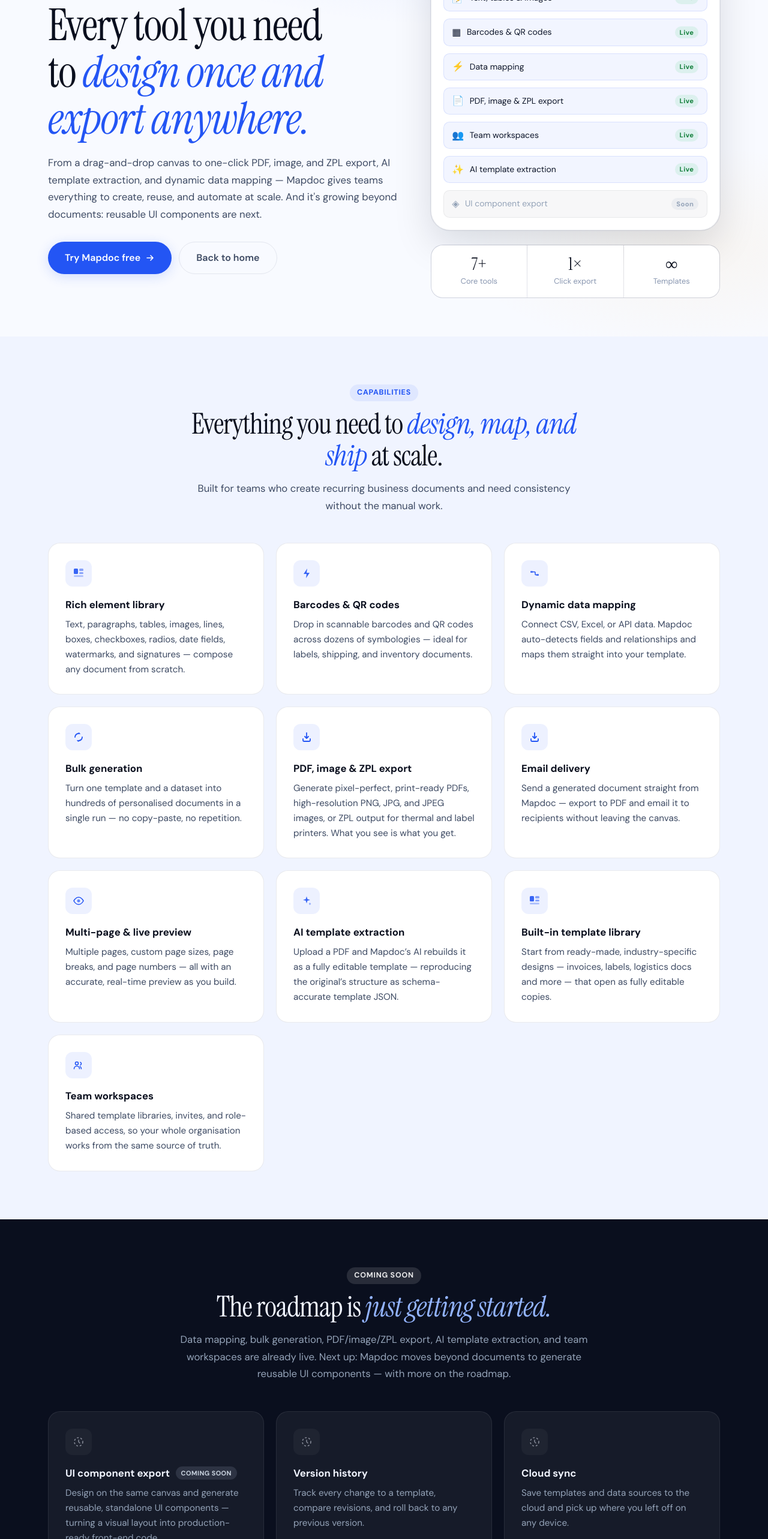
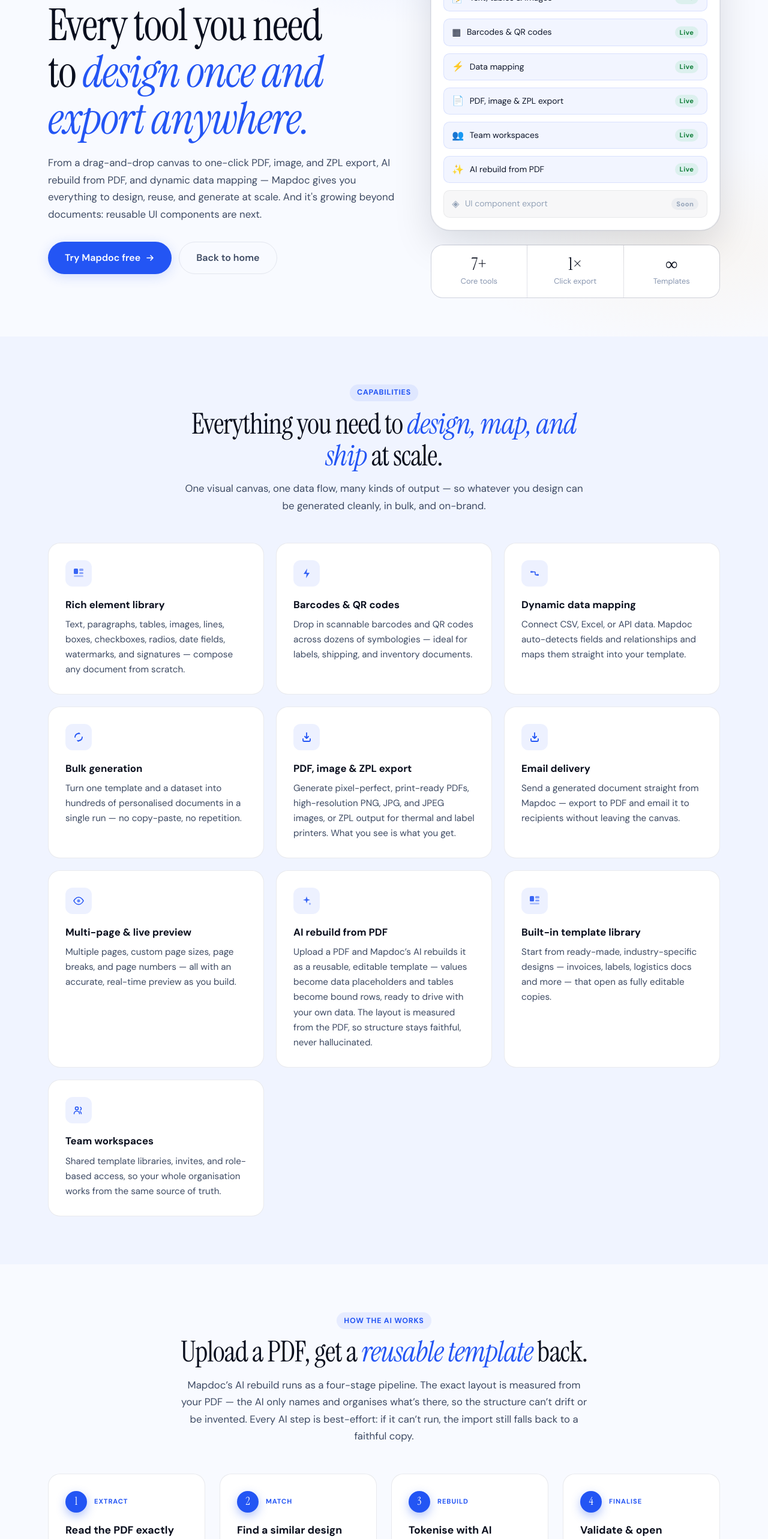
Before and after one commit to codewithjak/template-canvas, a React (Vite) app: page /features in a window 1280 px wide. Shown: the part 234-2800 px from the top of the page at 60% size. Built offline with nearby package versions, Linux system fonts and the light colour scheme; no server answers.

Commit message:
[TC-0080] => Updated website

```diff
--- a/src/App.css
+++ b/src/App.css
@@ -691,6 +691,8 @@
   counter-reset: step;
 }
 
+.steps--ai { grid-template-columns: repeat(4, minmax(0, 1fr)); }
+
 .step-card {
   position: relative;
   background: var(--surface);
@@ -882,6 +884,7 @@
   .hero__visual { order: -1; max-width: 480px; }
   .feat-grid { grid-template-columns: repeat(2, 1fr); }
   .steps { grid-template-columns: 1fr; }
+  .steps--ai { grid-template-columns: repeat(2, 1fr); }
   .footer__inner { grid-template-columns: 1fr; gap: 2.5rem; }
 }
 
@@ -889,6 +892,7 @@
   .hero { padding: 3rem 0; }
   .section { padding: 3.5rem 0; }
   .feat-grid { grid-template-columns: 1fr; }
+  .steps--ai { grid-template-columns: 1fr; }
   .stats { grid-template-columns: repeat(3, 1fr); }
   .topbar__nav { display: none; }
   .waitlist-form { flex-direction: column; }
--- a/src/config/plans.ts
+++ b/src/config/plans.ts
@@ -73,7 +73,7 @@
     id: 'pro',
     name: 'Pro',
     price: 15,
-    tagline: 'For individuals shipping real documents.',
+    tagline: 'For individuals shipping real work.',
     limits: { maxTemplates: null, maxExportsPerMonth: 2000, maxBulkRowsPerJob: 500, maxMembers: 1 },
     capabilities: {
       cleanExport: true,
@@ -89,7 +89,7 @@
       'Everything in Free, plus:',
       'Unlimited templates',
       'Clean, watermark-free exports',
-      '2,000 documents / month',
+      '2,000 exports / month',
       'Bulk generation (up to 500 rows/job)',
       'ZPL / thermal label export',
       'Version history & cloud sync',
@@ -114,7 +114,7 @@
     },
     features: [
       'Everything in Pro, plus:',
-      '25,000 documents / month',
+      '25,000 exports / month',
       'Bulk generation (up to 5,000 rows/job)',
       'API access & programmatic ingestion',
       'Team workspaces, roles & invites (up to 5 members)',
--- a/src/pages/Features.tsx
+++ b/src/pages/Features.tsx
@@ -112,8 +112,8 @@
   },
   {
     Icon: Icons.AI,
-    title: 'AI template extraction',
-    body: 'Upload a PDF and Mapdoc’s AI rebuilds it as a fully editable template — reproducing the original’s structure as schema-accurate template JSON.',
+    title: 'AI rebuild from PDF',
+    body: 'Upload a PDF and Mapdoc’s AI rebuilds it as a reusable, editable template — values become data placeholders and tables become bound rows, ready to drive with your own data. The layout is measured from the PDF, so structure stays faithful, never hallucinated.',
   },
   {
     Icon: Icons.Template,
@@ -152,8 +152,8 @@
             <h1>Every tool you need to <em>design once and export anywhere.</em></h1>
             <p className="hero__sub">
               From a drag-and-drop canvas to one-click PDF, image, and ZPL export,
-              AI template extraction, and dynamic data mapping — Mapdoc gives teams
-              everything to create, reuse, and automate at scale. And it's growing
+              AI rebuild from PDF, and dynamic data mapping — Mapdoc gives you
+              everything to design, reuse, and generate at scale. And it's growing
               beyond documents: reusable UI components are next.
             </p>
             <div className="hero__actions">
@@ -193,8 +193,8 @@
             <span className="eyebrow">Capabilities</span>
             <h2>Everything you need to <em>design, map, and ship</em> at scale.</h2>
             <p className="section__lead" style={{ textAlign: 'center', marginInline: 'auto' }}>
-              Built for teams who create recurring business documents and need
-              consistency without the manual work.
+              One visual canvas, one data flow, many kinds of output — so whatever
+              you design can be generated cleanly, in bulk, and on-brand.
             </p>
           </div>
           <div className="feat-grid">
@@ -211,6 +211,39 @@
         </div>
       </section>
 
+      {/* ── How the AI works ── */}
+      <section className="section" id="how-ai-works">
+        <div className="wrap">
+          <div className="section__head section__head--center" style={{ marginInline: 'auto' }}>
+            <span className="eyebrow">How the AI works</span>
+            <h2>Upload a PDF, get a <em>reusable template</em> back.</h2>
+            <p className="section__lead" style={{ textAlign: 'center', marginInline: 'auto' }}>
+              Mapdoc’s AI rebuild runs as a four-stage pipeline. The exact layout is
+              measured from your PDF — the AI only names and organises what’s there,
+              so the structure can’t drift or be invented. Every AI step is
+              best-effort: if it can’t run, the import still falls back to a faithful copy.
+            </p>
+          </div>
+          <div className="steps steps--ai">
+            {[
+              { label: 'Extract', title: 'Read the PDF exactly', body: 'A deterministic pass pulls the real text, fonts, tables, lines, and images with their measured positions. This geometry is the source of truth — no AI touches it.' },
+              { label: 'Match',   title: 'Find a similar design', body: 'The AI compares your document to Mapdoc’s built-in template families and picks the closest match as a naming hint — never as a replacement for your actual layout.' },
+              { label: 'Rebuild', title: 'Tokenise with AI',      body: 'The AI classifies and groups the content, detects line-item tables, and turns values into data placeholders and tables into bound rows — a reusable template, not a static snapshot.' },
+              { label: 'Finalise', title: 'Validate & open',      body: 'The result is checked against Mapdoc’s schema, assembled into editable pages with a fidelity report, and opened on the canvas as an AI draft you refine.' },
+            ].map(({ label, title, body }, i) => (
+              <article className="step-card feat-card" key={title}>
+                <div className="step-card__head">
+                  <span className="step-card__num">{i + 1}</span>
+                  <span className="step-card__label">{label}</span>
+                </div>
+                <h3>{title}</h3>
+                <p>{body}</p>
+              </article>
+            ))}
+          </div>
+        </div>
+      </section>
+
       {/* ── Coming soon ── */}
       <section className="section section--dark">
         <div className="wrap">
@@ -218,8 +251,8 @@
             <span className="eyebrow eyebrow--light">Coming soon</span>
             <h2>The roadmap is <em>just getting started.</em></h2>
             <p className="section__lead" style={{ textAlign: 'center', marginInline: 'auto' }}>
-              Data mapping, bulk generation, PDF/image/ZPL export, AI template
-              extraction, and team workspaces are already live. Next up: Mapdoc moves
+              Data mapping, bulk generation, PDF/image/ZPL export, AI rebuild
+              from PDF, and team workspaces are already live. Next up: Mapdoc moves
               beyond documents to generate reusable UI components — with more on the roadmap.
             </p>
           </div>
@@ -322,7 +355,7 @@
           { icon: '⚡', label: 'Data mapping',           status: 'live'     },
           { icon: '📄', label: 'PDF, image & ZPL export', status: 'live'     },
           { icon: '👥', label: 'Team workspaces',        status: 'live'     },
-          { icon: '✨', label: 'AI template extraction', status: 'live'     },
+          { icon: '✨', label: 'AI rebuild from PDF',     status: 'live'     },
           { icon: '◈',  label: 'UI component export',    status: 'soon'     },
         ].map(({ icon, label, status }) => {
           const accent = {
--- a/src/pages/Home.tsx
+++ b/src/pages/Home.tsx
@@ -181,12 +181,12 @@
         <div className="wrap hero__inner">
           <div className="hero__content">
             <span className="eyebrow hero__eyebrow">✦ Map it. Make it.</span>
-            <h1>Design once, export <em>anywhere.</em></h1>
+            <h1>Design it once. Make <em>anything.</em></h1>
             <p className="hero__sub">
-              Mapdoc turns one visual canvas into polished invoices, receipts,
-              reports, labels, and images — map your data, generate at scale, and
-              keep everything perfectly on-brand. And it's growing beyond documents:
-              reusable UI components are next.
+              Mapdoc is a visual canvas where you design something once, drive it
+              with your data, and generate it at scale. One design, many outputs —
+              invoices, labels, reports, and images today, with reusable UI
+              components next. Whatever you can lay out, Mapdoc can produce.
             </p>
             <div className="hero__actions">
               <Link to="/canvas" className="btn btn--primary btn--lg">
@@ -197,9 +197,9 @@
               </a>
             </div>
             <ul className="hero__bullets">
-              <li>Documents, labels &amp; images today — UI components next</li>
-              <li>Map CSV, Excel, or API data into any layout</li>
-              <li>Export print-ready PDF, image, or ZPL in one click</li>
+              <li>One canvas, many outputs — docs &amp; images now, UI components next</li>
+              <li>Map CSV, Excel, or API data into any design</li>
+              <li>Generate print-ready PDF, image, or ZPL in one click</li>
             </ul>
           </div>
 
@@ -228,17 +228,18 @@
         <div className="wrap">
           <div className="section__head">
             <span className="eyebrow section__eyebrow">Why it works</span>
-            <h2>Stop rebuilding the same layout <em>over and over.</em></h2>
+            <h2>Design once. <em>Reuse it everywhere.</em></h2>
             <p className="section__lead">
-              Mapdoc gives teams a visual way to define page structure and reuse
-              it for invoices, delivery notes, quotes, and more.
+              Mapdoc gives you one visual place to design a layout and turn it
+              into finished output — on demand, in bulk, and across formats —
+              without rebuilding it by hand every time.
             </p>
           </div>
           <div className="feat-grid">
             {[
-              { Icon: Icon.Bolt,     title: 'Save time',       body: 'Build a template once, then use it across every document without redesigning or copy-pasting.' },
-              { Icon: Icon.Template, title: 'Stay consistent', body: 'Use the same structure for all business documents so formatting stays aligned and on-brand.' },
-              { Icon: Icon.Shield,   title: 'Scale better',    body: 'Manage templates for growing teams, new document types, and evolving client workflows.' },
+              { Icon: Icon.Bolt,     title: 'Save time',       body: 'Design once, then generate as much as you need — no redesigning, no copy-pasting, no manual rework.' },
+              { Icon: Icon.Template, title: 'Stay consistent', body: 'Everything you produce comes from the same source design, so it stays aligned, on-brand, and pixel-accurate.' },
+              { Icon: Icon.Shield,   title: 'Scale better',    body: 'From one-offs to thousands of data-driven outputs — and new formats as your needs grow — without rebuilding.' },
             ].map(({ Icon: Ic, title, body }) => (
               <article className="feat-card" key={title}>
                 <div className="feat-card__icon" style={{color:'var(--blue)'}}>
@@ -257,16 +258,16 @@
         <div className="wrap">
           <div className="section__head section__head--center">
             <span className="eyebrow eyebrow--light">How it works</span>
-            <h2>Three steps to a <em>polished document.</em></h2>
+            <h2>Three steps from idea to <em>finished output.</em></h2>
             <p className="section__lead" style={{textAlign:'center',marginInline:'auto'}}>
-              From blank canvas to mapped data and a print-ready PDF, image, or ZPL export — Mapdoc keeps the process simple.
+              From a blank canvas to mapped data and a print-ready PDF, image, or ZPL export — Mapdoc keeps the process simple, whatever you're making.
             </p>
           </div>
           <div className="steps">
             {[
-              { label: 'Design',  title: 'Build your template', body: 'Drag and drop text, tables, images, barcodes, QR codes, and shapes onto the canvas to lay out your document — no code required.' },
-              { label: 'Map data', title: 'Connect your data',   body: 'Upload a CSV or Excel file, or connect an API. Mapdoc auto-detects fields and relationships and maps them into your template.' },
-              { label: 'Export',  title: 'Generate at scale',   body: 'Produce one polished file or bulk-generate hundreds of personalised documents — exported as print-ready PDF, PNG/JPG/JPEG image, or ZPL in a single click.' },
+              { label: 'Design',  title: 'Build your design',   body: 'Drag and drop text, tables, images, barcodes, QR codes, and shapes onto the canvas to lay out whatever you’re making — no code required.' },
+              { label: 'Map data', title: 'Connect your data',   body: 'Upload a CSV or Excel file, or connect an API. Mapdoc auto-detects fields and relationships and maps them into your design.' },
+              { label: 'Generate', title: 'Produce at scale',    body: 'Make one polished file or bulk-generate hundreds of personalised outputs — exported as print-ready PDF, PNG/JPG/JPEG image, or ZPL in a single click.' },
             ].map(({ label, title, body }, i) => (
               <article className="step-card feat-card feat-card--dark" key={title}>
                 <div className="step-card__head">
@@ -299,7 +300,7 @@
               { Icon: Icon.Shield,   title: 'Multi-page layouts',   body: 'Multiple pages, custom page sizes, page breaks, and page numbers — with a live, real-time preview.' },
               { Icon: Icon.Template, title: 'Built-in template library', body: 'Start from ready-made, industry-specific designs — invoices, labels, logistics docs and more — that open as editable copies.' },
               { Icon: Icon.Team,     title: 'Team workspaces',      body: 'Shared template libraries, invites, and role-based team access, so your whole org works from the same source.' },
-              { Icon: Icon.AI,       title: 'AI template extraction', body: 'Upload a PDF and Mapdoc’s AI rebuilds it as a fully editable template — reproducing the original’s structure as schema-accurate template JSON.' },
+              { Icon: Icon.AI,       title: 'AI rebuild from PDF', body: 'Upload a PDF and Mapdoc’s AI rebuilds it as a reusable, editable template — values become data placeholders and tables become bound rows, ready to drive with your own data. The layout is measured from the PDF, so structure stays faithful, never hallucinated.' },
               { Icon: Icon.Component, title: 'UI component export', badge: 'Coming soon', badgeVariant: 'soon', body: 'Design on the same canvas and generate reusable, standalone UI components — turning a visual layout into production-ready front-end code.' },
             ].map(({ Icon: Ic, title, body, badge, badgeVariant }) => (
               <article className="feat-card" key={title}>
@@ -326,9 +327,9 @@
         <div className="wrap">
           <div className="section__head section__head--center" style={{marginInline:'auto'}}>
             <span className="eyebrow">See it in action</span>
-            <h2>Build a template, map your data, and <em>export polished documents.</em></h2>
+            <h2>Design it, map your data, and <em>generate at scale.</em></h2>
             <p className="section__lead" style={{textAlign:'center',marginInline:'auto'}}>
-              Template creation, element arrangement, data mapping, and PDF, image, or ZPL export — all in a few minutes.
+              Designing on the canvas, arranging elements, mapping data, and PDF, image, or ZPL export — all in a few minutes.
             </p>
           </div>
           <div className="video-wrap" style={{ background: '#fff', padding: '2.5rem', display: 'flex', justifyContent: 'center' }}>
```
Also changed, not shown: src/pages/Careers.tsx (+7 -5 lines).
